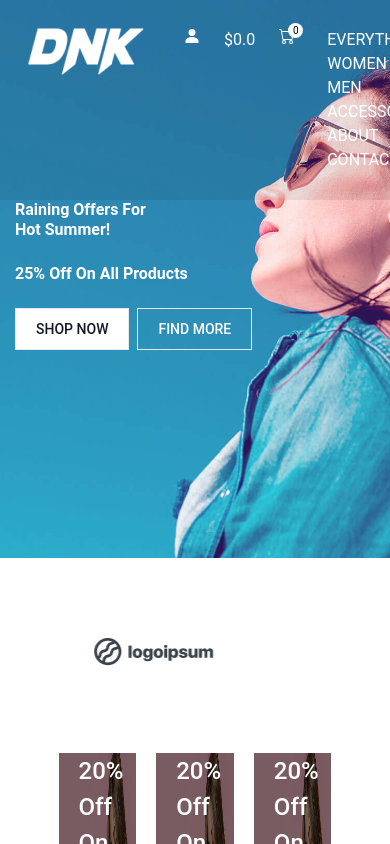
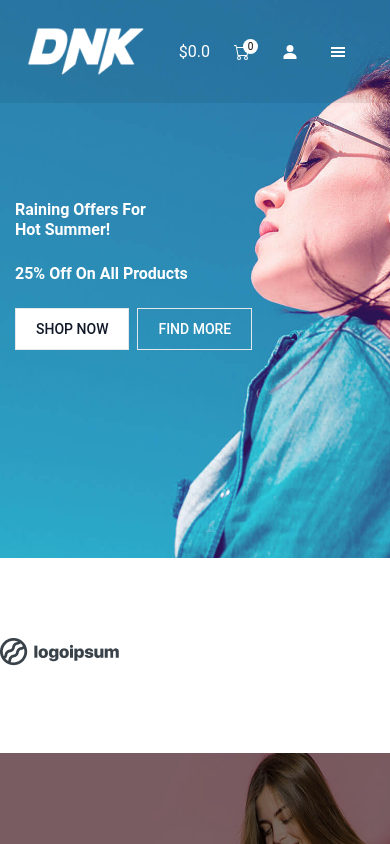
Before and after one commit to musama0426/react-practice, a React (Create React App) app in the folder ecommerce-shop/: page / in a window 390 px wide. Shown: the top 844 px of the page. Built offline with nearby package versions, Linux system fonts and the light colour scheme.

Commit message:
responisve continue

```diff
--- a/ecommerce-shop/src/component/Footer/Footer.jsx
+++ b/ecommerce-shop/src/component/Footer/Footer.jsx
@@ -1,14 +1,14 @@
 import React, { Fragment } from "react";
 import { Link } from "react-router-dom";
-
+import logoBlack from "../../assets/image/logo-black-free-img.png"
 function Footer(){
 
     return(
         <Fragment>
-            <div className="grid grid-cols-5 gap-5 py-5">
+            <div className="grid grid-cols-5 gap-5 py-[60px]">
                 <div className="col-span-2">
                     <div>
-                        <img className="mb-[50px]" src="" alt="Logo" />
+                        <img className="mb-[50px] w-[100px]" src={logoBlack} alt="Logo" />
                         <p className="text-[20px] font-medium text-black">The best look anytime, anywhere.</p>
                     </div>
                 </div>
--- a/ecommerce-shop/src/component/Header/navbar.jsx
+++ b/ecommerce-shop/src/component/Header/navbar.jsx
@@ -1,95 +1,160 @@
-import { Fragment } from 'react'
-import Logo from '../../assets/image/logo.png'
+import { Fragment, useState } from "react";
+import Logo from "../../assets/image/logo.png";
 import { Link } from "react-router-dom";
 import { BsCart } from "react-icons/bs";
 import { IoPersonSharp } from "react-icons/io5";
-
+import { GiHamburgerMenu } from "react-icons/gi";
 
 export default function Navbar() {
+  const [menuDropdown, setMenuDropdown] = useState(false)
   return (
     <Fragment>
-      <div className="flex justify-between opcaity fixed w-full py-7 px-7 z-10 hidden lg:flex xl:flex">
-        <div className='flex items-center'>
-          <img className='h-auto max-w-xs bg-blend-multiply' src={Logo} alt="" />
-          <div>
-            <ul className='flex items-center'>
+      <div className="flex justify-between opcaity fixed w-full z-10 ">
+        <div className="flex justify-between relative w-full py-7 px-7 ">
+          <div className="flex items-center">
+            <img
+              className="h-auto max-w-xs bg-blend-multiply"
+              src={Logo}
+              alt=""
+            />
+            <div className="hidden lg:flex">
+              <ul className="flex items-center">
                 <li>
-                <Link to={"/"} className='px-4 text-[white] lg:text-[16px] md:text-[16px] sm:text-[16px] text-[16px]'>EVERYTHING</Link>
-              </li>
-              <li>
-                <Link to={"/"} className='px-4 text-white lg:text-[16px] md:text-[16px] sm:text-[16px] text-[16px]'>WOMEN</Link>
-              </li>
-              <li>
-                <Link to={"/"} className='px-4 text-white lg:text-[16px] md:text-[16px] sm:text-[16px] text-[16px]'>MEN</Link>
-              </li>
-              <li>
-                <Link to={"/"} className='px-4 text-white lg:text-[16px] md:text-[16px] sm:text-[16px] text-[16px]'>ACCESSORIES</Link>
-              </li>
-            </ul>
-          </div>
-        </div>
-        <div className='flex items-center'>
-          <ul className='flex items-center'>
-            <li>
-              <Link to={"/"} className='px-4 text-white lg:text-[16px] md:text-[16px] sm:text-[16px] text-[16px]'>ABOUT</Link>
-            </li>
-            <li>
-              <Link to={"/"} className='px-4 text-white lg:text-[16px] md:text-[16px] sm:text-[16px] text-[16px]'>CONTACT US</Link>
-            </li>
-            <li className='flex items-center'>
-              <span className='px-2 text-white lg:text-[16px] md:text-[16px] sm:text-[16px] text-[16px]'>$0.0</span>
-              <Link to={"/"} className='px-4 text-white lg:text-[16px] md:text-[16px] sm:text-[16px] text-[16px] flex relative'>
-                <BsCart />
-                <span className='absolute right-2 top-[-5px] text-black bg-white w-[15px] h-[15px] rounded-full flex justify-center items-center text-[10px]'>0</span>
+                  <Link
+                    to={"/"}
+                    className="px-4 text-[white] lg:text-[16px] md:text-[16px] sm:text-[16px] text-[16px]"
+                  >
+                    EVERYTHING
                   </Link>
                 </li>
                 <li>
-              <Link to={"/"} className='px-4 text-white lg:text-[16px] md:text-[16px] sm:text-[16px] text-[16px] flex'>
-                <IoPersonSharp />
+                  <Link
+                    to={"/"}
+                    className="px-4 text-white lg:text-[16px] md:text-[16px] sm:text-[16px] text-[16px]"
+                  >
+                    WOMEN
+                  </Link>
+                </li>
+                <li>
+                  <Link
+                    to={"/"}
+                    className="px-4 text-white lg:text-[16px] md:text-[16px] sm:text-[16px] text-[16px]"
+                  >
+                    MEN
+                  </Link>
+                </li>
+                <li>
+                  <Link
+                    to={"/"}
+                    className="px-4 text-white lg:text-[16px] md:text-[16px] sm:text-[16px] text-[16px]"
+                  >
+                    ACCESSORIES
                   </Link>
                 </li>
               </ul>
             </div>
           </div>
-      <div className='flex justify-between opcaity fixed w-full py-7 px-7 z-10 lg:hidden'>
-          <div>
-            <img className='h-auto max-w-xs bg-blend-multiply' src={Logo} alt="" />
-          </div>
-          <div className='flex'>
-            <div className='flex'>
-              <Link to={"/"} className='px-4 text-white lg:text-[16px] md:text-[16px] sm:text-[16px] text-[16px] flex'>
+          <div className="flex items-center">
+            <ul className="flex items-center">
+              <li className="hidden lg:flex">
+                <Link
+                  to={"/"}
+                  className="px-4 text-white lg:text-[16px] md:text-[16px] sm:text-[16px] text-[16px]"
+                >
+                  ABOUT
+                </Link>
+              </li>
+              <li className="hidden lg:flex">
+                <Link
+                  to={"/"}
+                  className="px-4 text-white lg:text-[16px] md:text-[16px] sm:text-[16px] text-[16px]"
+                >
+                  CONTACT US
+                </Link>
+              </li>
+              <li className="flex items-center">
+                <span className="px-2 text-white lg:text-[16px] md:text-[16px] sm:text-[16px] text-[16px]">
+                  $0.0
+                </span>
+                <Link
+                  to={"/"}
+                  className="px-4 text-white lg:text-[16px] md:text-[16px] sm:text-[16px] text-[16px] flex relative"
+                >
+                  <BsCart />
+                  <span className="absolute right-2 top-[-5px] text-black bg-white w-[15px] h-[15px] rounded-full flex justify-center items-center text-[10px]">
+                    0
+                  </span>
+                </Link>
+              </li>
+              <li>
+                <Link
+                  to={"/"}
+                  className="px-4 text-white lg:text-[16px] md:text-[16px] sm:text-[16px] text-[16px] flex"
+                >
                   <IoPersonSharp />
                 </Link>
-              <span className='px-2 text-white lg:text-[16px] md:text-[16px] sm:text-[16px] text-[16px]'>$0.0</span>
-              <Link to={"/"} className='px-4 text-white lg:text-[16px] md:text-[16px] sm:text-[16px] text-[16px] flex relative'>
-                <BsCart />
-                <span className='absolute right-2 top-[-5px] text-black bg-white w-[15px] h-[15px] rounded-full flex justify-center items-center text-[10px]'>0</span>
-              </Link>
-            </div>
-            <div>
-              <ul className=''>
-                <li>
-                  <Link to={"/"} className='px-4 text-[white] lg:text-[16px] md:text-[16px] sm:text-[16px] text-[16px]'>EVERYTHING</Link>
               </li>
               <li>
-                  <Link to={"/"} className='px-4 text-white lg:text-[16px] md:text-[16px] sm:text-[16px] text-[16px]'>WOMEN</Link>
+                <button onClick={()=>{setMenuDropdown(!menuDropdown)}} className="px-4 text-white lg:text-[16px] md:text-[16px] sm:text-[16px] text-[16px] lg:hidden flex">
+                  <GiHamburgerMenu />
+                </button>
+              </li>
+            </ul>
+          </div>
+          <div className={`absolute top-[100px] right-0 w-full bg-[#2d9fc3] ${menuDropdown == true ? "h-auto menuDropdown py-10" : "h-[0px] py-0 hidden"}`}>
+            <ul className="flex flex-col gap-3">
+              <li>
+                <Link
+                  to={"/"}
+                  className="px-4 text-[white] lg:text-[16px] md:text-[16px] sm:text-[16px] text-[16px]"
+                >
+                  EVERYTHING
+                </Link>
               </li>
               <li>
-                  <Link to={"/"} className='px-4 text-white lg:text-[16px] md:text-[16px] sm:text-[16px] text-[16px]'>MEN</Link>
+                <Link
+                  to={"/"}
+                  className="px-4 text-white lg:text-[16px] md:text-[16px] sm:text-[16px] text-[16px]"
+                >
+                  WOMEN
+                </Link>
               </li>
               <li>
-                  <Link to={"/"} className='px-4 text-white lg:text-[16px] md:text-[16px] sm:text-[16px] text-[16px]'>ACCESSORIES</Link>
+                <Link
+                  to={"/"}
+                  className="px-4 text-white lg:text-[16px] md:text-[16px] sm:text-[16px] text-[16px]"
+                >
+                  MEN
+                </Link>
               </li>
               <li>
-                  <Link to={"/"} className='px-4 text-white lg:text-[16px] md:text-[16px] sm:text-[16px] text-[16px]'>ABOUT</Link>
+                <Link
+                  to={"/"}
+                  className="px-4 text-white lg:text-[16px] md:text-[16px] sm:text-[16px] text-[16px]"
+                >
+                  ACCESSORIES
+                </Link>
               </li>
               <li>
-                  <Link to={"/"} className='px-4 text-white lg:text-[16px] md:text-[16px] sm:text-[16px] text-[16px]'>CONTACT US</Link>
+                <Link
+                  to={"/"}
+                  className="px-4 text-white lg:text-[16px] md:text-[16px] sm:text-[16px] text-[16px]"
+                >
+                  ABOUT
+                </Link>
+              </li>
+              <li>
+                <Link
+                  to={"/"}
+                  className="px-4 text-white lg:text-[16px] md:text-[16px] sm:text-[16px] text-[16px]"
+                >
+                  CONTACT US
+                </Link>
               </li>
             </ul>
           </div>
         </div>
       </div>
     </Fragment>
-  )
+  );
 }
--- a/ecommerce-shop/src/component/Main/CallToAction.jsx
+++ b/ecommerce-shop/src/component/Main/CallToAction.jsx
@@ -3,7 +3,7 @@ import { Link } from "react-router-dom";
 
 function CallToAction() {
         return(
-            <div className="w-[80%] flex justify-center py-[50px]">
+            <div className="xl:w-[80%] lg:w-[100%] md:w-[100%] sm:w-[100%] flex justify-center md:px-[60px] lg:px-[0] py-[50px]">
                 <Link className="text-[28px] font-[500] text-black-600">SALE UP TO 70% OFF FOR ALL CLOTHES & FASHION ITEMS, ON ALL BRANDS.</Link>
             </div>
         )
--- a/ecommerce-shop/src/pages/Home.jsx
+++ b/ecommerce-shop/src/pages/Home.jsx
@@ -11,21 +11,21 @@ function Home() {
   return (
     <Fragment>
         <Banner/>
-        <div className='w-[70%] m-auto py-20'>
+        <div className='xl:w-[70%] lg:w-[70%] md:w-[70%] sm:w-[70%] w-[100%] xl:m-auto lg:m-auto md:m-auto sm:m-auto py-20'>
             <Carosuel/>
         </div>
-        <div className='w-[70%] m-auto flex justify-center'>
+        <div className='xl:w-[70%] lg:w-[70%] md:w-[70%] sm:w-[70%] w-[100%] xl:m-auto lg:m-auto md:m-auto sm:m-auto flex justify-center'>
             <Products/>
         </div>
         <div className='bg-slate-100'>
-          <div className='w-[70%] m-auto flex justify-center'>
+          <div className='xl:w-[70%] lg:w-[70%] md:w-[70%] sm:w-[70%] w-[100%] xl:m-auto lg:m-auto md:m-auto sm:m-auto flex justify-center'>
             <FeatureProducts/>
           </div>
         </div>
         <div className='border-y-[1px] border-slate-300'>
           <CallToAction/>
         </div>
-        <div className='w-[70%] m-auto'>
+        <div className='xl:w-[70%] lg:w-[70%] md:w-[70%] sm:w-[70%] w-[100%] xl:m-auto lg:m-auto md:m-auto sm:m-auto'>
           <Footer/>
         </div>
         <div className='border-y-[1px] border-slate-300'>
--- a/ecommerce-shop/tailwind.config.js
+++ b/ecommerce-shop/tailwind.config.js
@@ -7,6 +7,9 @@ module.exports = {
     extend: {},
   },
   plugins: [
-    require('@tailwindcss/forms')
+    require("@tailwindcss/forms")({
+      strategy: 'base', // only generate global styles
+      strategy: 'class', // only generate classes
+    }),
   ],
 }
```
Also changed, not shown: ecommerce-shop/src/App.css (+6 -1 lines), ecommerce-shop/src/component/Main/FeatureProducts.jsx (+6 -6 lines), ecommerce-shop/src/component/Main/Products.jsx (+4 -4 lines), ecommerce-shop/src/assets/image/logo-black-free-img.png (renamed from ecommerce-shop/src/assets/image/logo@2x-free-img.png). Lines whose indentation alone changed are shown as unchanged.
